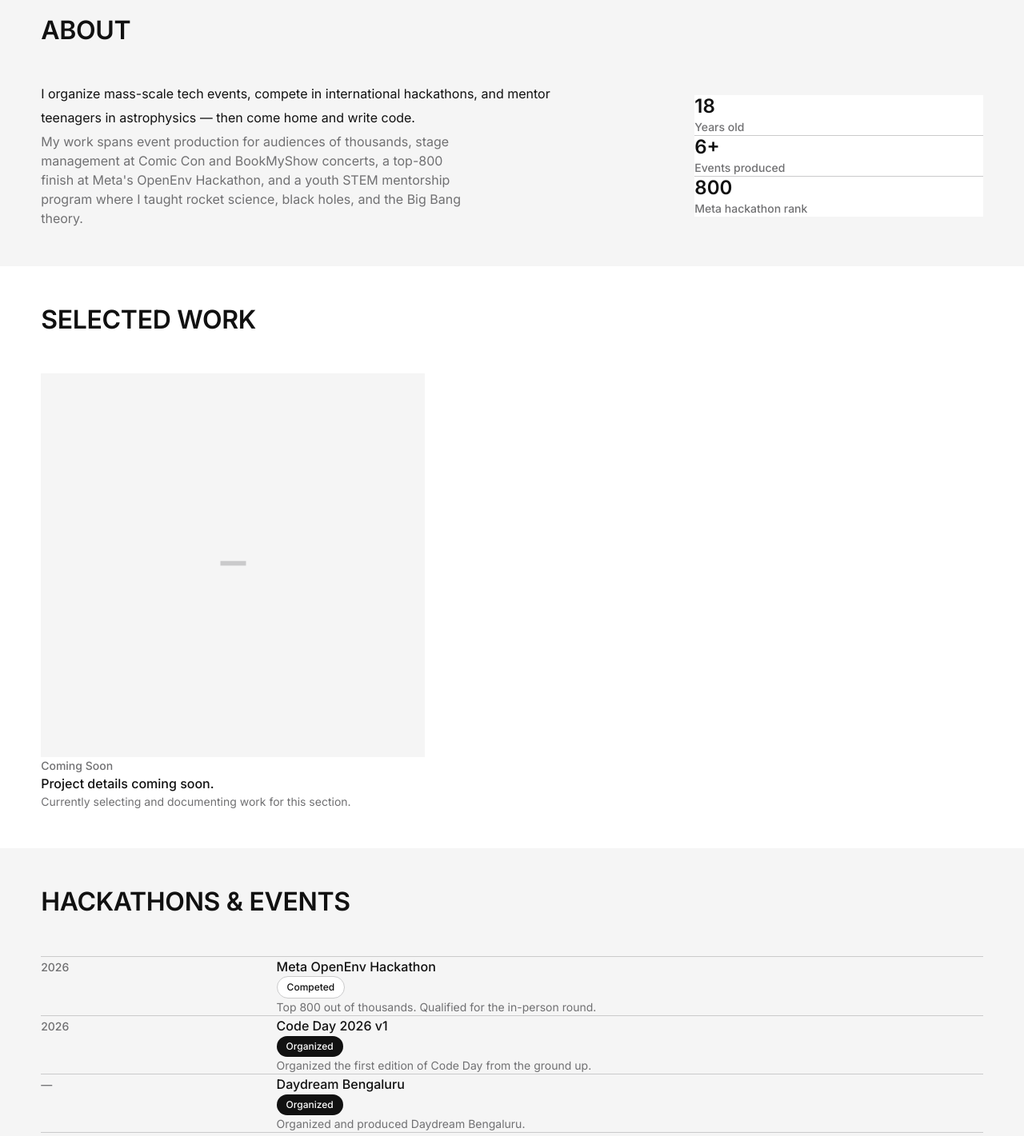
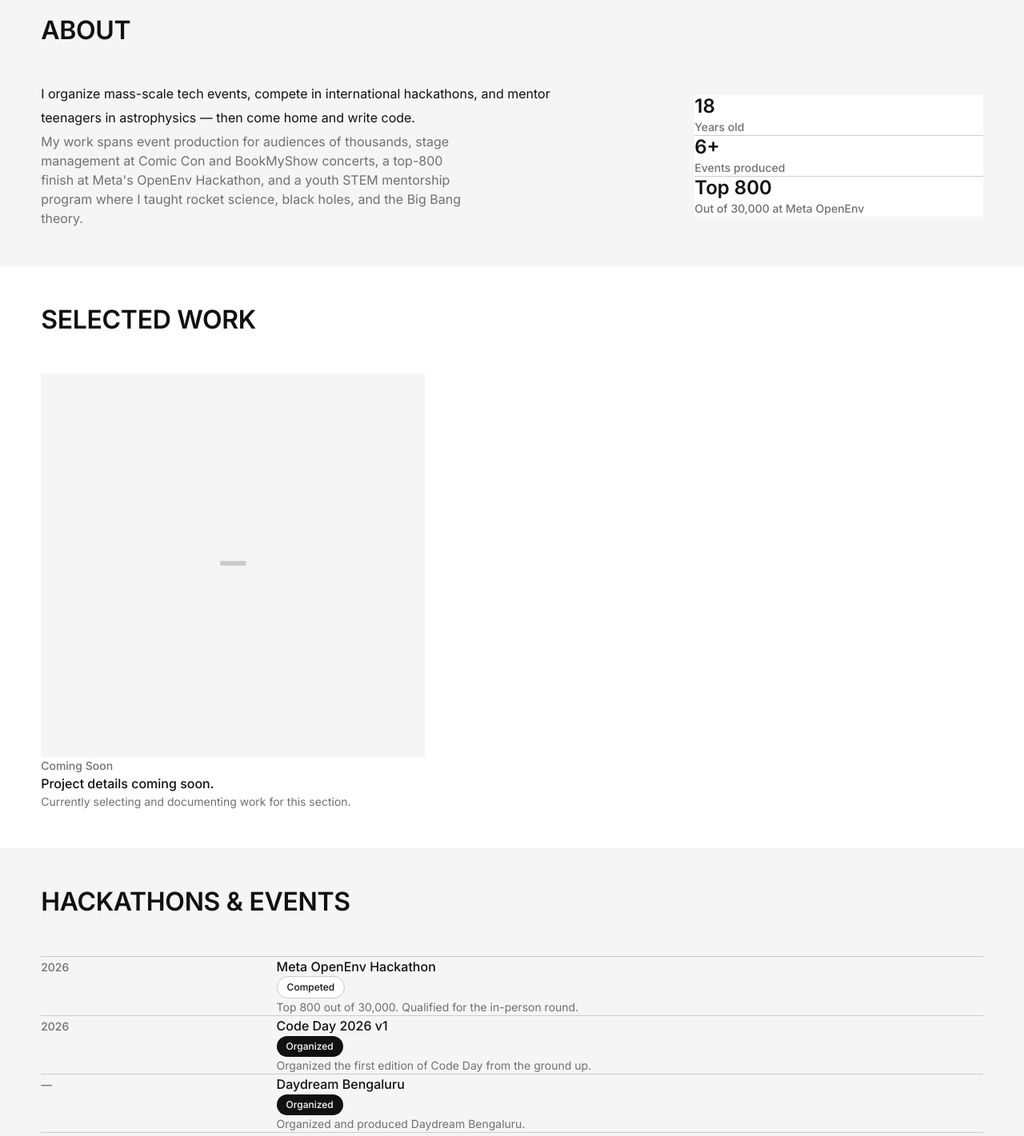
Before and after one commit to Ares006-007/My-portfolio, a React (Vite) app: page / in a window 1280 px wide. Shown: the part 1033-2454 px from the top of the page at 80% size. Built offline with nearby package versions, Linux system fonts and the light colour scheme.

Commit message:
fix: sync stats card copy (Top 800 / Meta OpenEnv) to production

```diff
--- a/src/components/About.jsx
+++ b/src/components/About.jsx
@@ -4,7 +4,7 @@ import RevealOnScroll from './RevealOnScroll';
 const stats = [
   { number: '18', label: 'Years old' },
   { number: '6+', label: 'Events produced' },
-  { number: '800', label: 'Meta hackathon rank' },
+  { number: 'Top 800', label: 'Out of 30,000 at Meta OpenEnv' },
 ];
 
 export default function About() {
--- a/src/components/Hackathons.jsx
+++ b/src/components/Hackathons.jsx
@@ -6,7 +6,7 @@ const events = [
     role: 'Competed',
     date: '2026',
     description:
-      'Top 800 out of thousands. Qualified for the in-person round.',
+      'Top 800 out of 30,000. Qualified for the in-person round.',
   },
   {
     name: 'Code Day 2026 v1',
```
